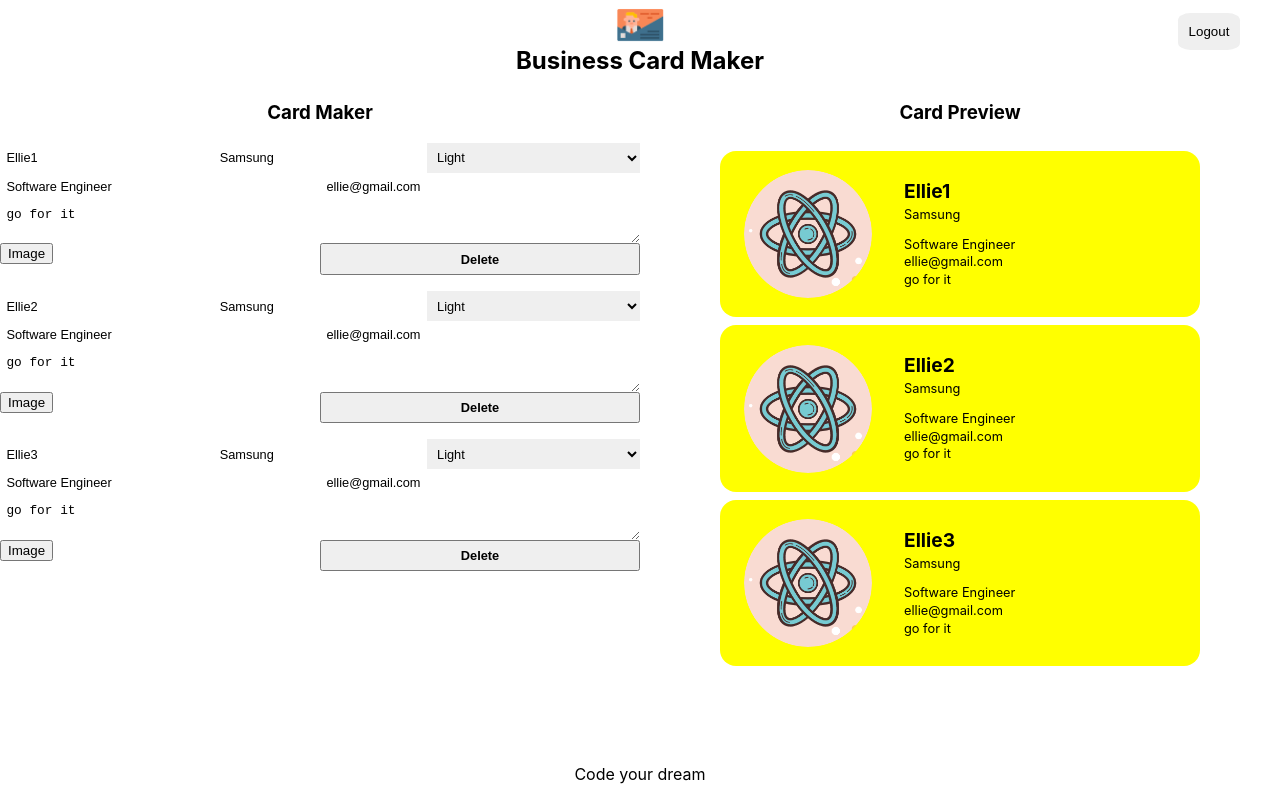
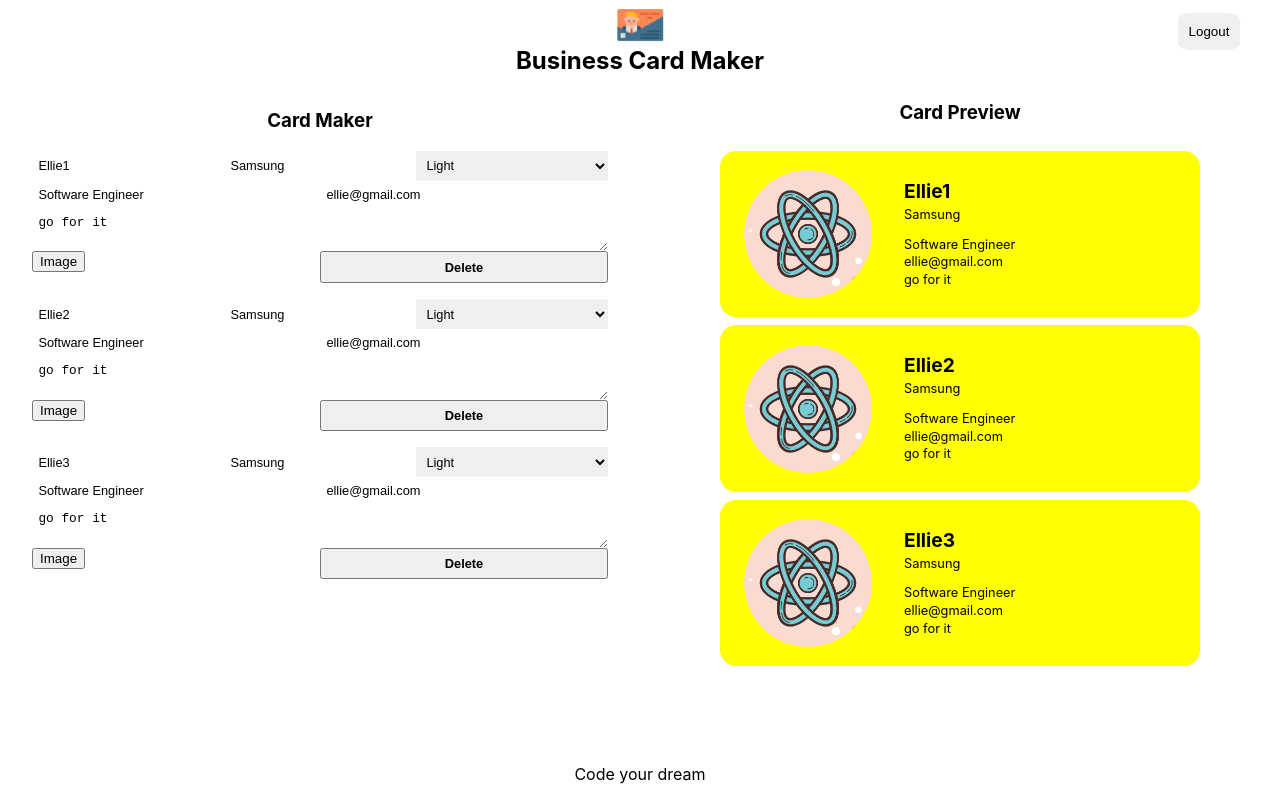
Before and after one commit to JeongYounHan/card-maker, a React (Create React App) app: page /maker in a window 1280 px wide. Built offline with nearby package versions, Linux system fonts and the light colour scheme; no server answers; sample sign-in values are in the browser's storage.

Commit message:
디자인 수정

```diff
--- a/src/components/editor/editor.module.css
+++ b/src/components/editor/editor.module.css
@@ -1,7 +1,9 @@
-@value makerGreen from '../../common/colors.css';
+@value makerGreen, makerLightGrey from '../../common/colors.css';
 
 .editor {
   flex-basis: 50%;
+  border-right: 1px solid makerLightGrey;
+  padding: 0.5em 2em;
 }
 
 .title {
--- a/src/components/maker/maker.module.css
+++ b/src/components/maker/maker.module.css
@@ -1,10 +1,12 @@
 @value mediaQuery from '../../common/size.css';
+@value makerWhite from '../../common/colors.css';
 
 .maker {
   width: 100%;
   height: 100%;
   display: flex;
   flex-direction: column;
+  background-color: makerWhite;
 }
 
 .container {
```
